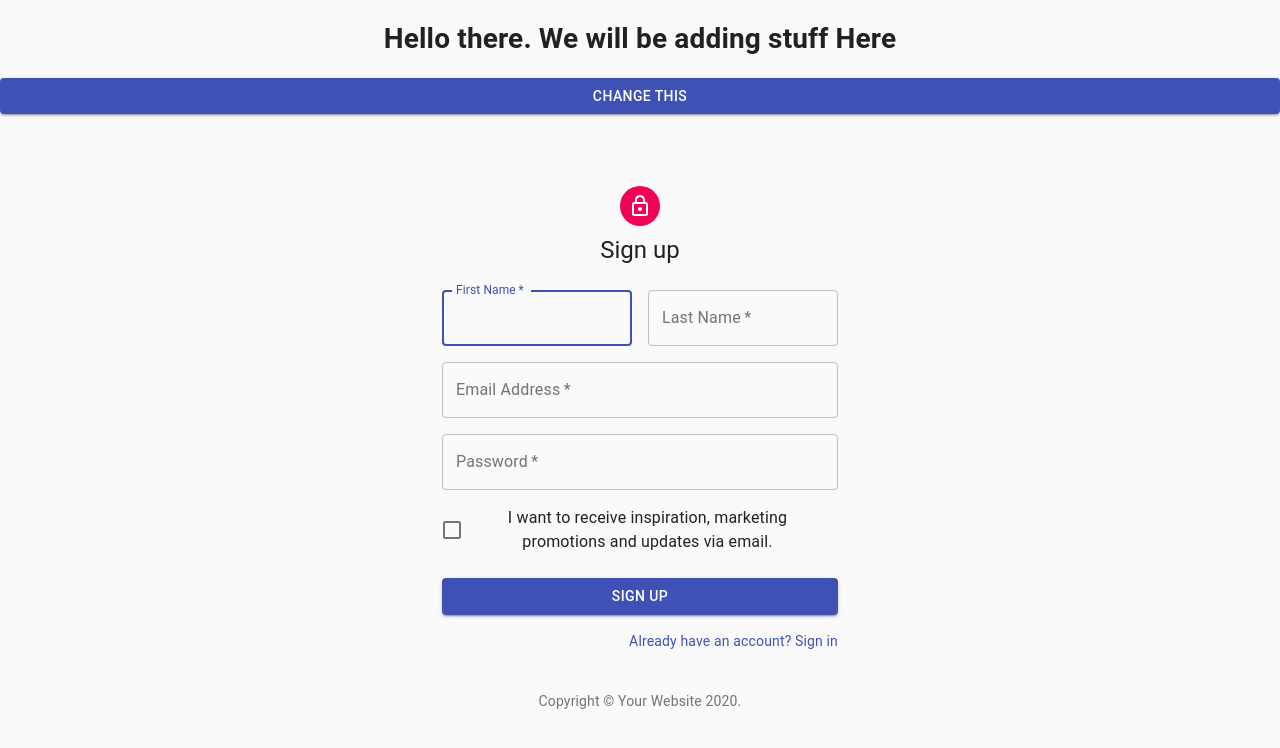
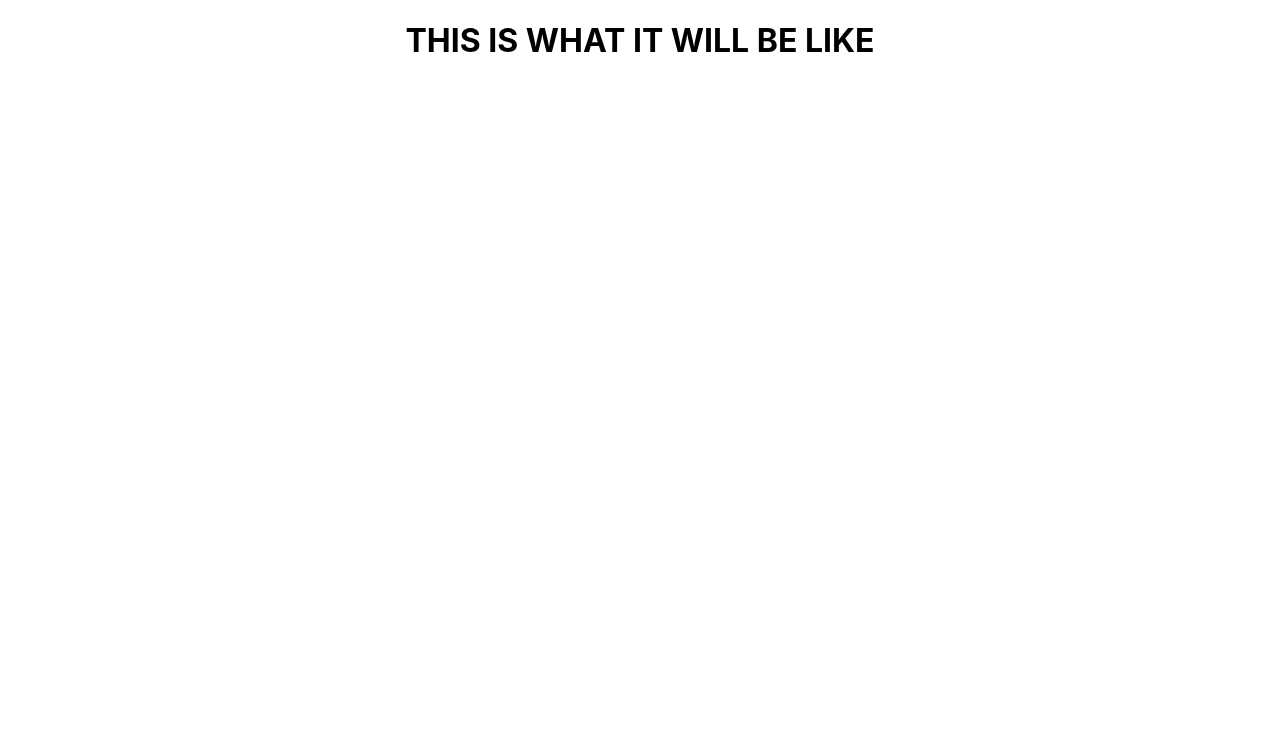
Before and after one commit to maxgala/aspire-frontend, a React (Create React App) app: page / in a window 1280 px wide. Shown: the top 748 px of the page. Built offline with nearby package versions, Linux system fonts and the light colour scheme.

Commit message:
Demo purpose push

```diff
--- a/src/App.js
+++ b/src/App.js
@@ -1,6 +1,7 @@
 import React, {Component} from 'react';
 import Dashboard from "./Components/Dashboard/DashMain";
 import SignUp from "./Components/Authentication/SignUp";
+import Temp from "./Components/Dashboard/Temp"
 import './App.css';
 
 class App extends Component{
@@ -13,7 +14,7 @@ class App extends Component{
 
   componentDidMount() {
     this.setState({
-      currentScreen: <Dashboard appContext={this}/>
+      currentScreen: <Temp appContext={this}/>
     })
   }
 
--- /dev/null
+++ b/src/Components/Dashboard/Temp.js
@@ -0,0 +1,20 @@
+import React, {Component} from "react";
+
+class Temp extends Component{
+    constructor(props) {
+        super(props);
+        this.state={
+
+        }
+    }
+
+    render() {
+        return(
+            <div>
+                <h1> THIS IS WHAT IT WILL BE LIKE </h1>
+            </div>
+        )
+    }
+}
+
+export default Temp;
```
